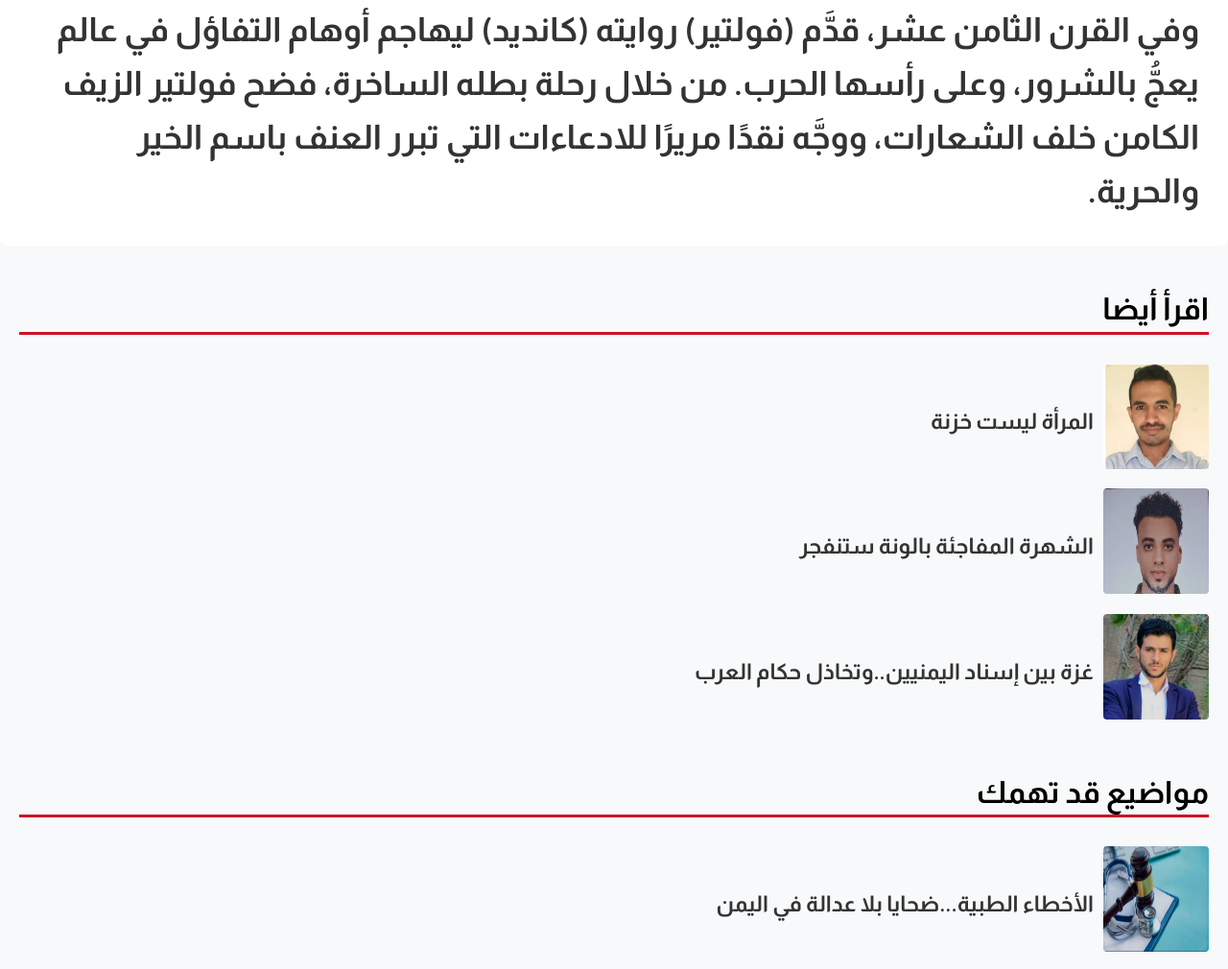
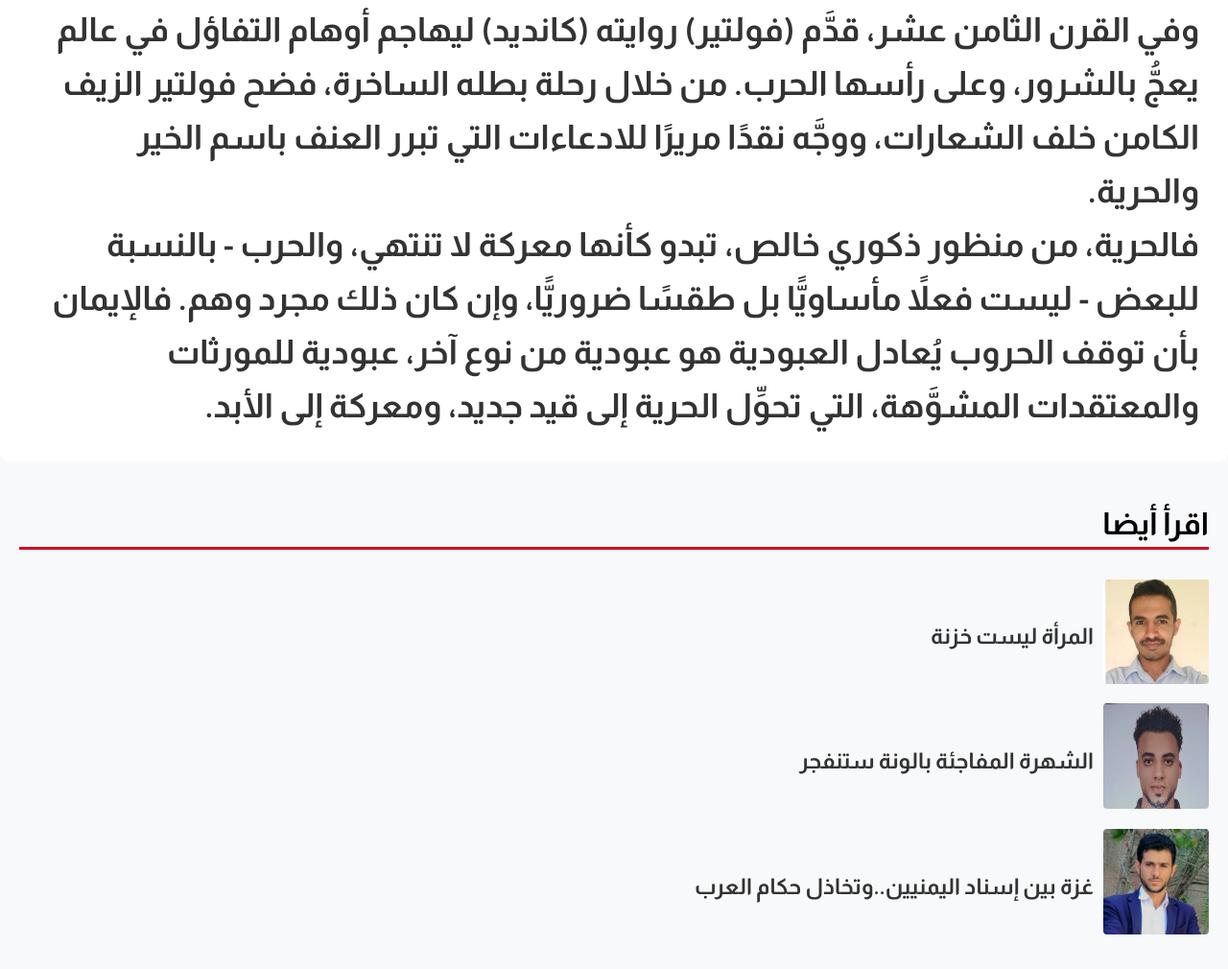
Before and after one commit to atteaf/ye, a plain HTML site: page article/article2.html in a window 1280 px wide. Shown: the part 3041-4051 px from the top of the page at 96% size. Drawn offline with Linux system fonts and the light colour scheme; a web font is replaced by a local one.

Commit message:
Update article2.html

```diff
--- a/article/article2.html
+++ b/article/article2.html
@@ -212,6 +212,9 @@
      </p>
 
 
+     <p>
+      فالحرية، من منظور ذكوري خالص، تبدو كأنها معركة لا تنتهي، والحرب - بالنسبة للبعض - ليست فعلاً مأساويًّا بل طقسًا ضروريًّا، وإن كان ذلك مجرد وهم. فالإيمان بأن توقف الحروب يُعادل العبودية هو عبودية من نوع آخر، عبودية للمورثات والمعتقدات المشوَّهة، التي تحوِّل الحرية إلى قيد جديد، ومعركة إلى الأبد.
+     </p>
 
   </div>
 
```
